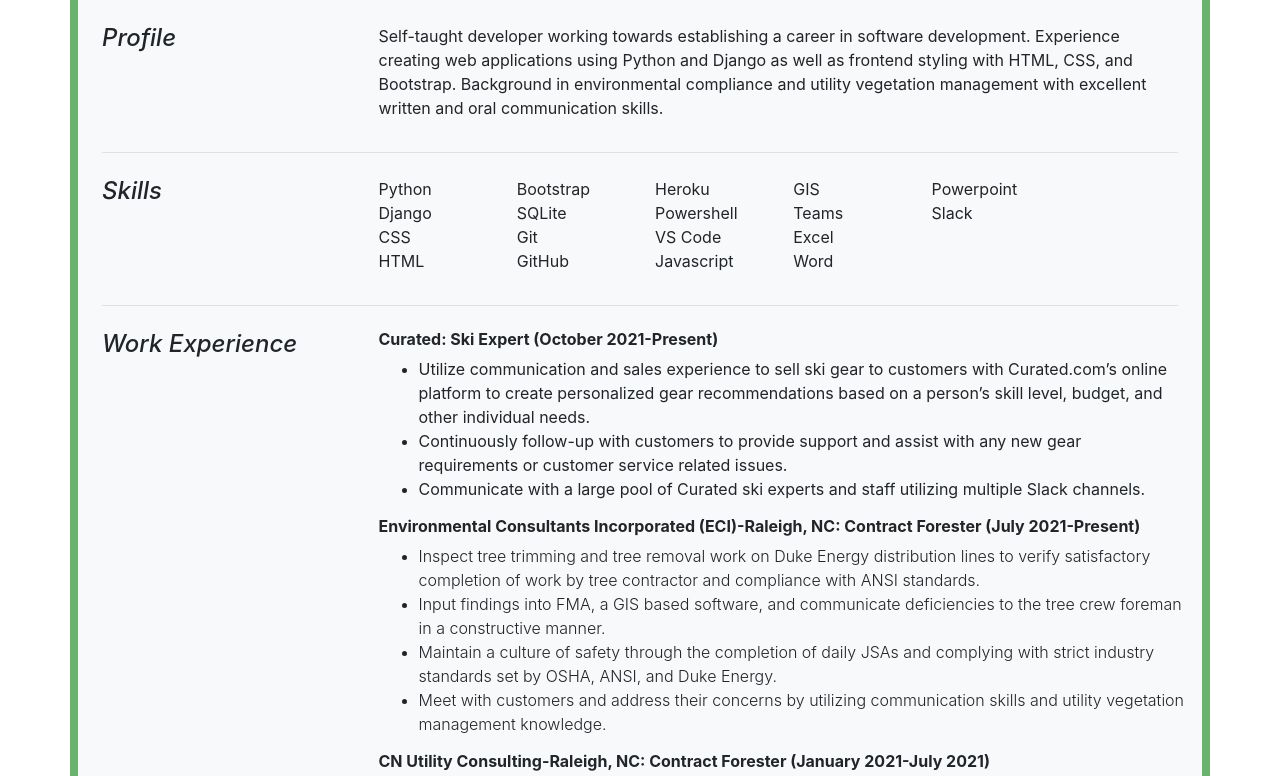
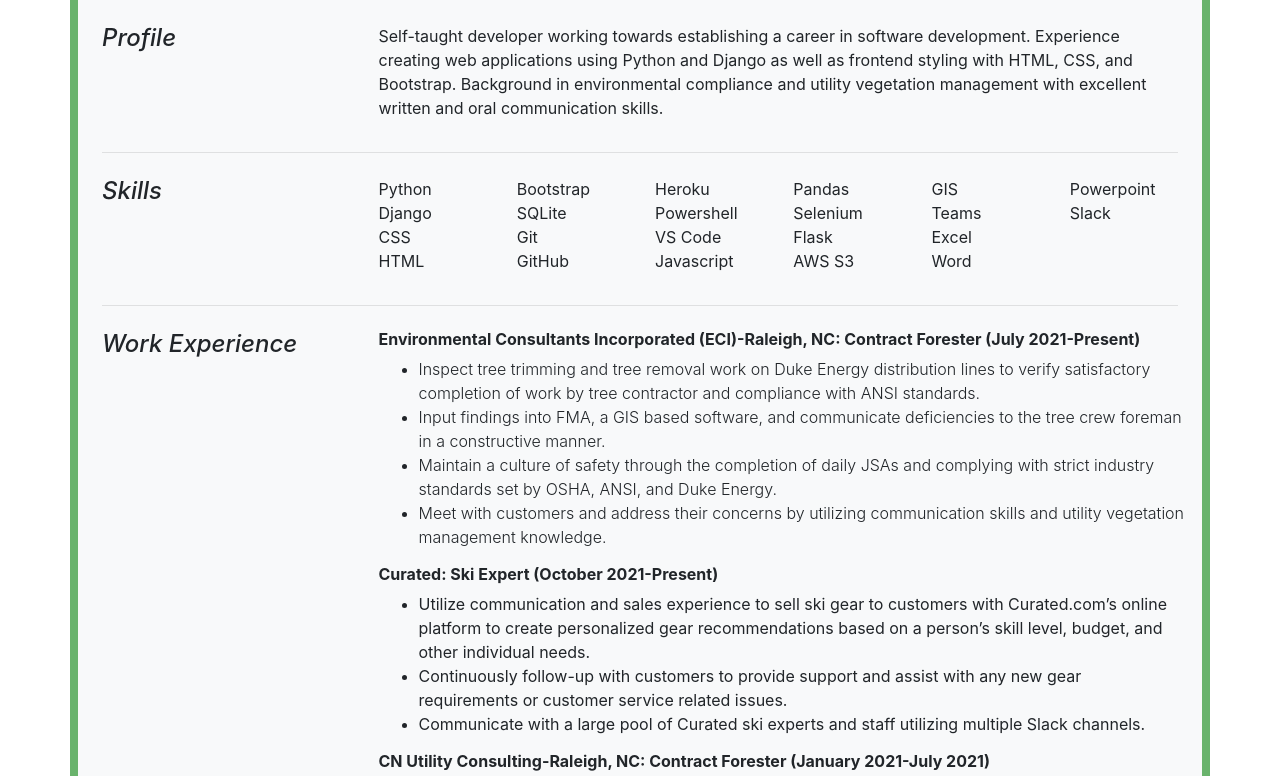
Before and after one commit to rbeazley18/portfolioDjango, a Django app: page /resume/ in a window 1280 px wide. Shown: the part 301-1077 px from the top of the page. Run offline with Django 4.2, Linux system fonts and the light colour scheme; some libraries are stand-ins or nearby versions.

Commit message:
resume update

```diff
--- a/portfolio/templates/portfolio/resume.html
+++ b/portfolio/templates/portfolio/resume.html
@@ -81,6 +81,14 @@
                             </div>
                             <div class="col-md-2">
                                 <ul class="list-unstyled">
+                                    <li>Pandas</li>
+                                    <li>Selenium</li>
+                                    <li>Flask</li>
+                                    <li>AWS S3</li>
+                                </ul>
+                            </div>
+                            <div class="col-md-2">
+                                <ul class="list-unstyled">
                                     <li>GIS</li>
                                     <li>Teams</li>
                                     <li>Excel</li>
@@ -106,23 +114,7 @@
                     </div>
                     <div class="col-md-9 text-left pr-2">
                         <div>
-                            <h6 class="font-weight-bold">Curated: Ski Expert (October 2021-Present)</h6>
-                            <ul>
-                                <li>Utilize communication and sales experience to sell ski gear to customers with
-                                    Curated.com’s online platform to create personalized gear recommendations based on a
-                                    person’s skill level, budget, and other individual needs.</li>
-                                <li>Continuously follow-up with customers to provide support and assist with any new
-                                    gear requirements or customer service related issues.</li>
-                                <li>Communicate with a large pool of Curated ski experts and staff utilizing multiple
-                                    Slack channels.</li>
-                            </ul>
-                        </div>
-
-
-                        <div>
-                            <h6 class="font-weight-bold">Environmental Consultants Incorporated (ECI)-Raleigh, NC:
-                                Contract Forester
-                                (July 2021-Present)</h6>
+                            <h6 class="font-weight-bold">Environmental Consultants Incorporated (ECI)-Raleigh, NC: Contract Forester (July 2021-Present)</h6>
                             <ul class="font-weight-light">
                                 <li>Inspect tree trimming and tree removal work on Duke Energy distribution lines to
                                     verify satisfactory completion of work by tree contractor and compliance with ANSI
@@ -138,6 +130,18 @@
                                     Meet with customers and address their concerns by utilizing communication skills and
                                     utility vegetation management knowledge.
                                 </li>
+                            </ul>
+                        </div>
+                        <div>
+                            <h6 class="font-weight-bold">Curated: Ski Expert (October 2021-Present)</h6>
+                            <ul>
+                                <li>Utilize communication and sales experience to sell ski gear to customers with
+                                    Curated.com’s online platform to create personalized gear recommendations based on a
+                                    person’s skill level, budget, and other individual needs.</li>
+                                <li>Continuously follow-up with customers to provide support and assist with any new
+                                    gear requirements or customer service related issues.</li>
+                                <li>Communicate with a large pool of Curated ski experts and staff utilizing multiple
+                                    Slack channels.</li>
                             </ul>
                         </div>
                         <div>
```
